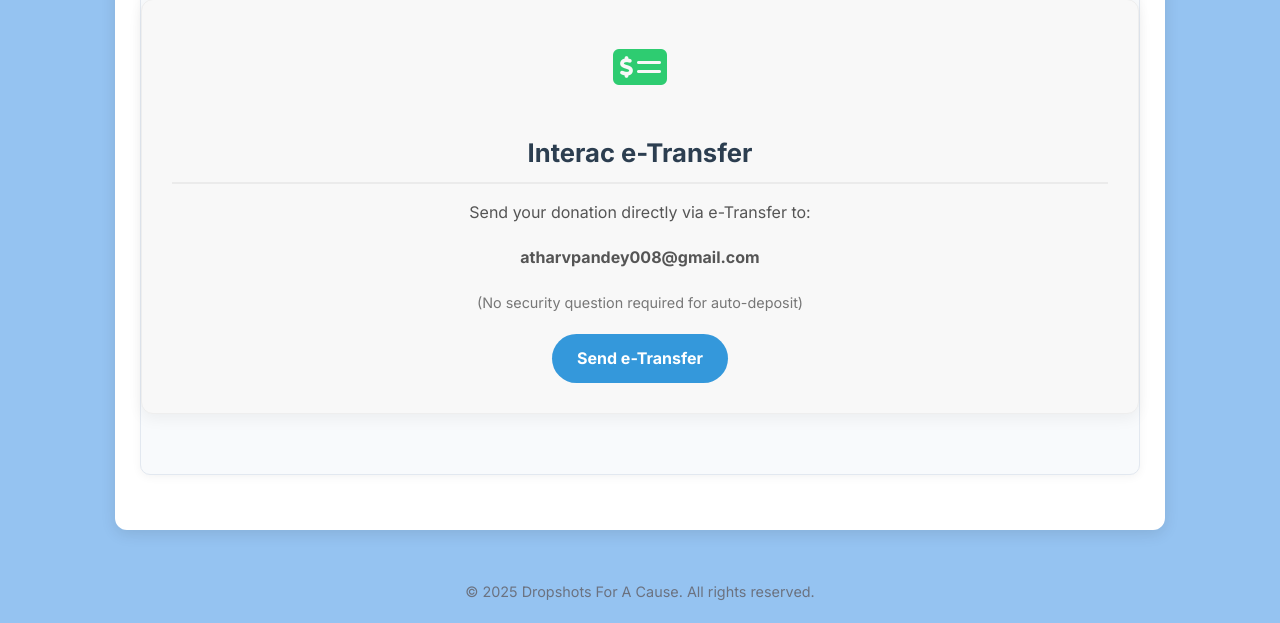
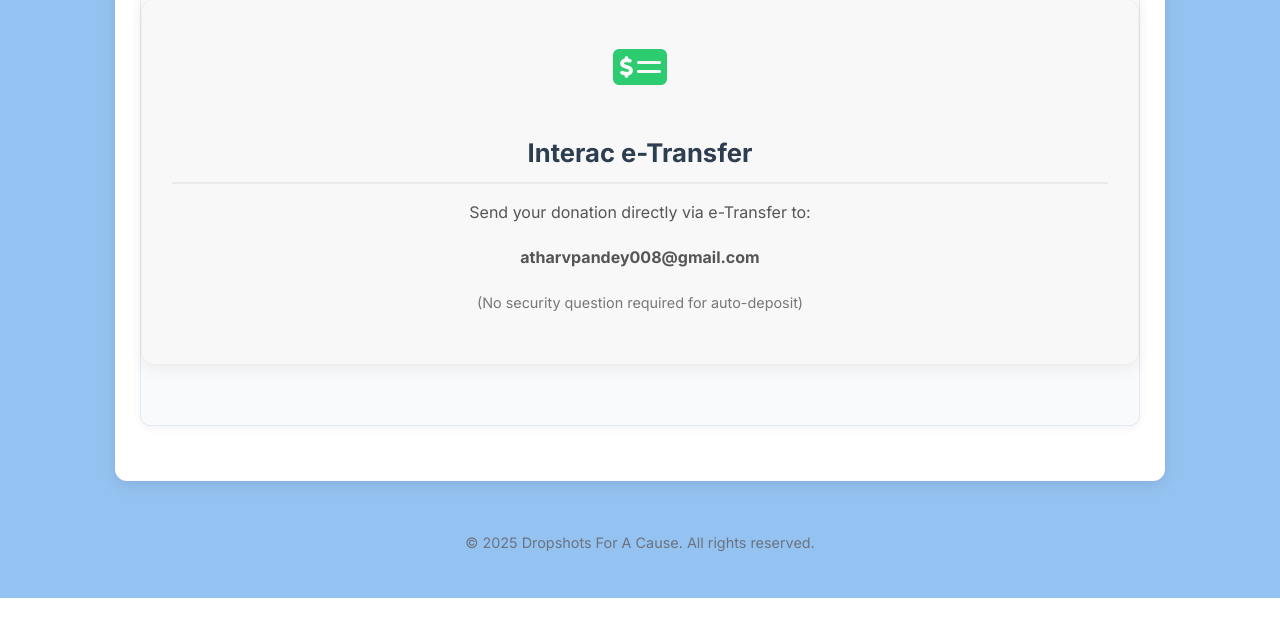
Before and after one commit to theonesomebodey/Badminton-website, a Flask app: page /donate.html in a window 1280 px wide. Shown: the part 1040-1663 px from the top of the page. After the commit the page ends 1638 px from the top, so only its background shows below. Run offline with Flask 3, Linux system fonts and the light colour scheme.

Commit message:
Update donate.html

```diff
--- a/templates/donate.html
+++ b/templates/donate.html
@@ -110,7 +110,6 @@
                     <p>Send your donation directly via e-Transfer to:</p>
                     <p class="interac-email">atharvpandey008@gmail.com</p>
                     <p style="font-size: 0.9em; color: #777;">(No security question required for auto-deposit)</p>
-                    <a href="mailto:your.charity.email@example.com" class="donate-button">Send e-Transfer</a>
                 </div>
 
                 </div>
```
